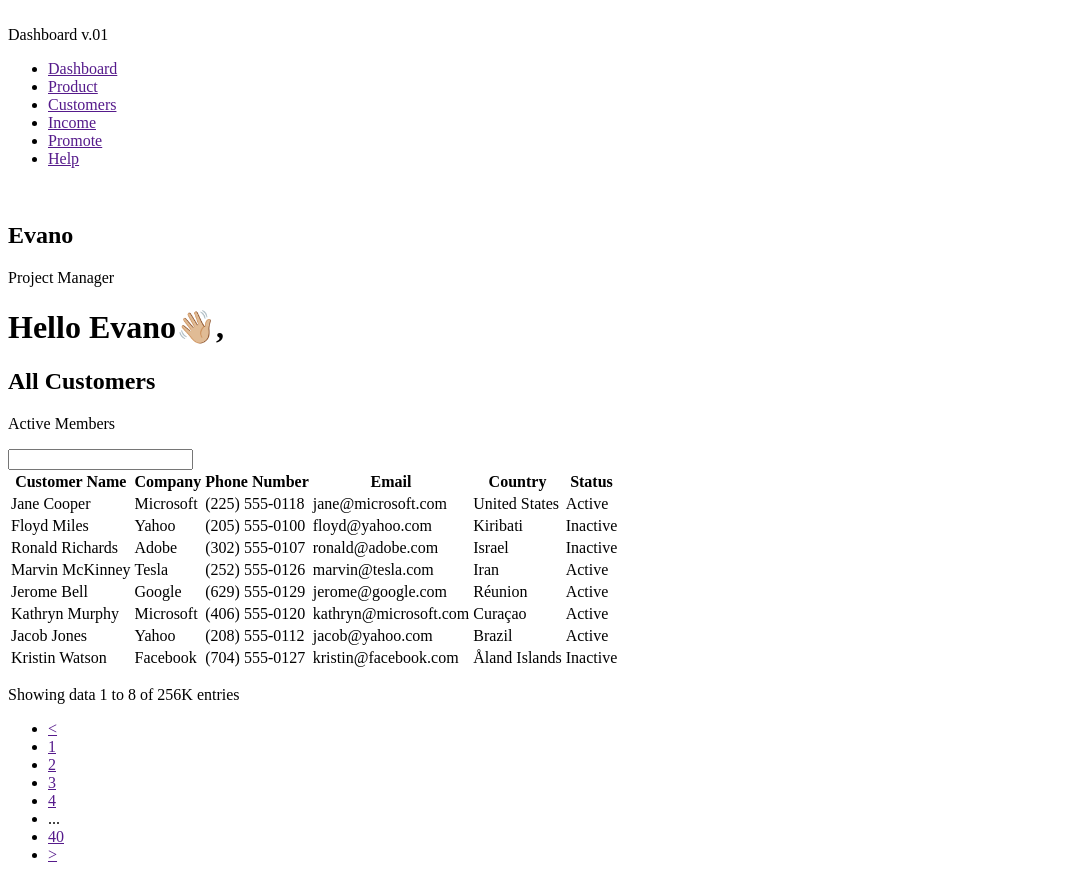
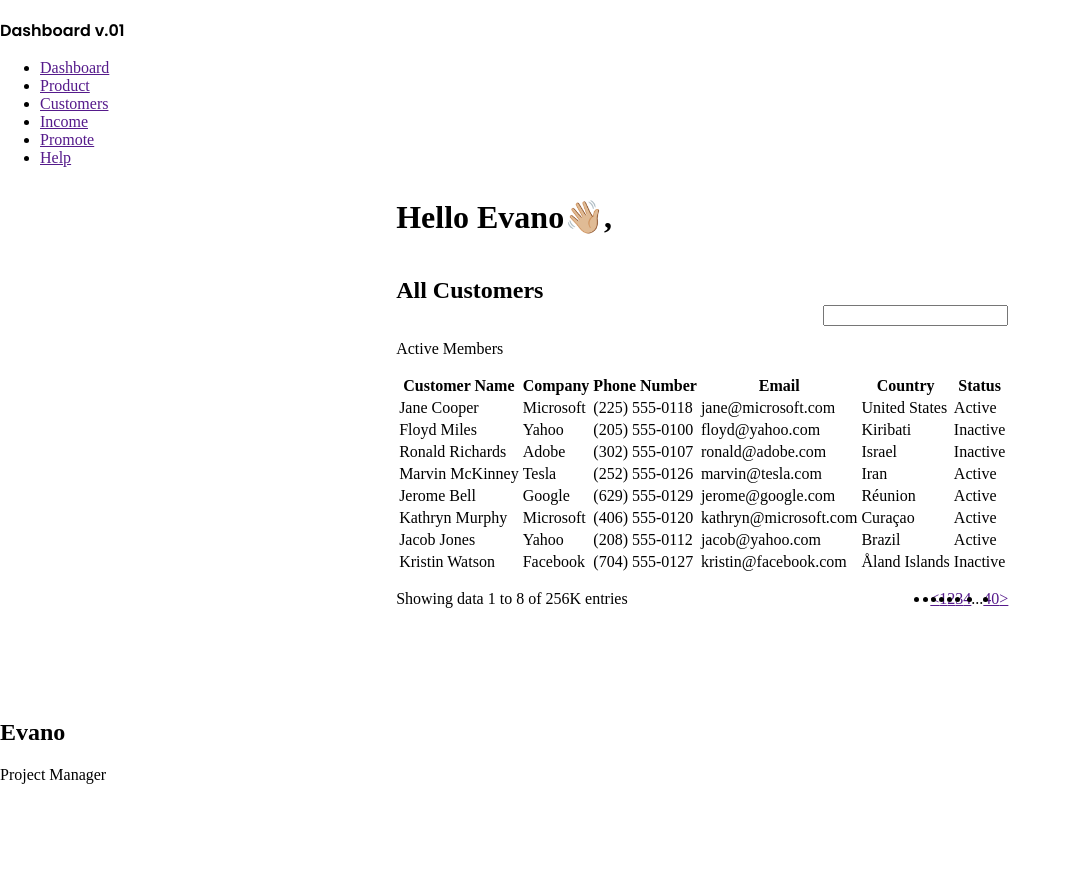
Before and after one commit to HarperVenom/CRM-Dashboard-Customers, a plain HTML site: page index.html in a window 1280 px wide. Shown: the whole page, without its empty margins (0-1070 px from the left). After the commit the page ends 800 px from the top, so only its background shows below. Drawn offline with Linux system fonts and the light colour scheme; a web font is replaced by a local one.

Commit message:
desktop-layout

```diff
--- a/index.html
+++ b/index.html
@@ -4,14 +4,23 @@
     <meta charset="UTF-8" />
     <meta name="viewport" content="width=device-width, initial-scale=1.0" />
     <title>Dashboard</title>
+    <link rel="stylesheet" href="./styles/global.css" />
+    <link rel="stylesheet" href="./styles/dashboard-aside.css" />
+    <link rel="stylesheet" href="./styles/dashboard-main.css" />
+    <link rel="preconnect" href="https://fonts.googleapis.com" />
+    <link rel="preconnect" href="https://fonts.gstatic.com" crossorigin />
+    <link
+      href="https://fonts.googleapis.com/css2?family=Poly:ital@0;1&family=Poppins:ital,wght@0,100;0,200;0,300;0,400;0,500;0,600;0,700;0,800;0,900;1,100;1,200;1,300;1,400;1,500;1,600;1,700;1,800;1,900&display=swap"
+      rel="stylesheet"
+    />
   </head>
   <body>
-    <aside>
+    <aside class="dashboard-menu">
       <header>
         <img src="" alt="" />
-        <div>
+        <div class="header poppins">
           Dashboard
-          <span>v.01</span>
+          <span class="version">v.01</span>
         </div>
       </header>
       <nav>
@@ -36,9 +45,9 @@
     </aside>
     <main>
       <h1>Hello Evano👋🏼,</h1>
-      <section>
+      <section class="table-section">
         <header>
-          <div>
+          <div class="heading">
             <h2>All Customers</h2>
             <p>Active Members</p>
           </div>
--- /dev/null
+++ b/styles/dashboard-aside.css
@@ -0,0 +1,13 @@
+.dashboard-menu {
+  box-sizing: border-box;
+  display: flex;
+  flex-direction: column;
+}
+.dashboard-menu footer {
+  margin-top: auto;
+}
+
+.dashboard-menu .header {
+  font-weight: 600;
+  font-size: 26;
+}
--- /dev/null
+++ b/styles/dashboard-main.css
@@ -0,0 +1,31 @@
+main {
+  flex-grow: 1;
+  display: flex;
+  margin: auto;
+  max-width: max-content;
+  align-items: center;
+  flex-direction: column;
+}
+
+main h1 {
+  width: 100%;
+  text-align: start;
+}
+
+main .table-section header {
+  display: flex;
+  align-items: center;
+  justify-content: space-between;
+}
+
+main .table-section header .heading {
+  display: flex;
+  flex-direction: column;
+}
+main .table-section footer {
+  display: flex;
+  justify-content: space-between;
+}
+main .table-section footer nav ul {
+  display: flex;
+}
--- /dev/null
+++ b/styles/global.css
@@ -0,0 +1,13 @@
+:root {
+}
+
+.poppins {
+  font-family: "Poppins", sans-serif;
+}
+
+body {
+  margin: 0;
+  width: 100vw;
+  min-height: 100svh;
+  display: flex;
+}
```
